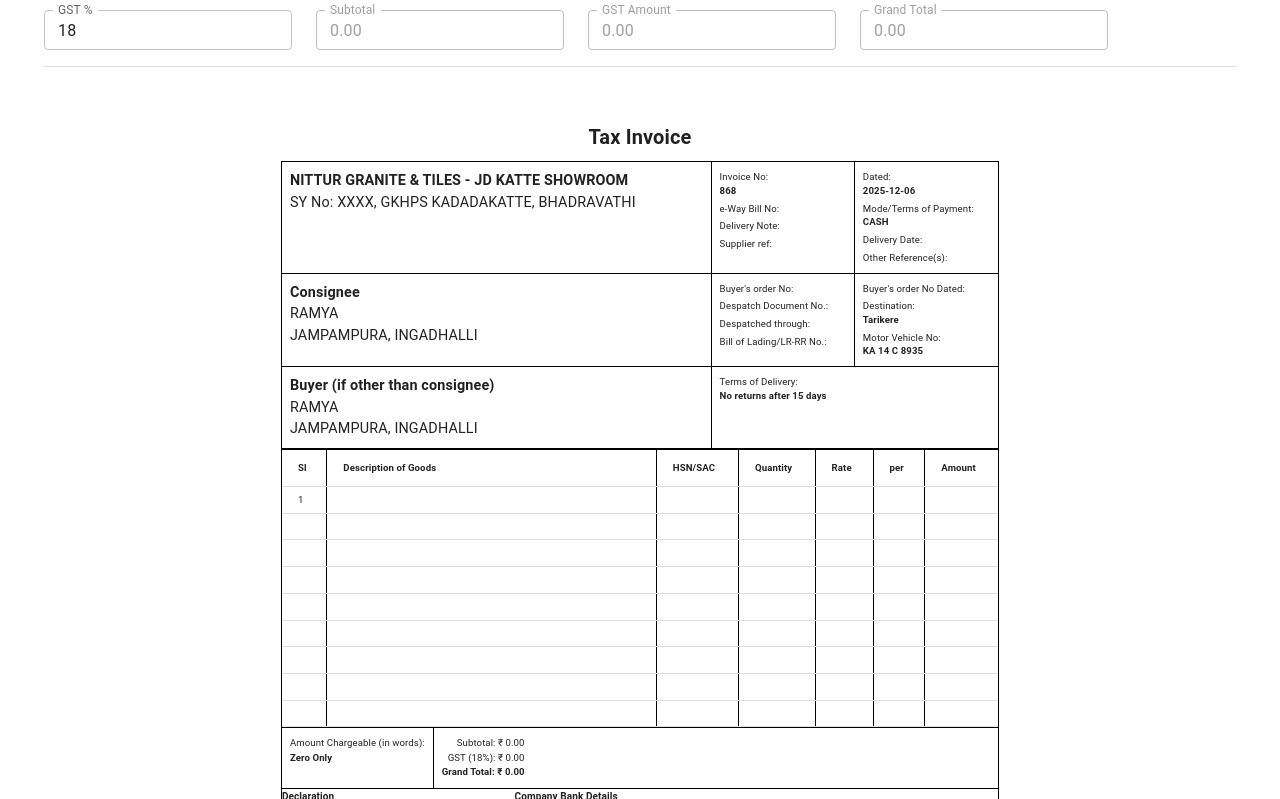
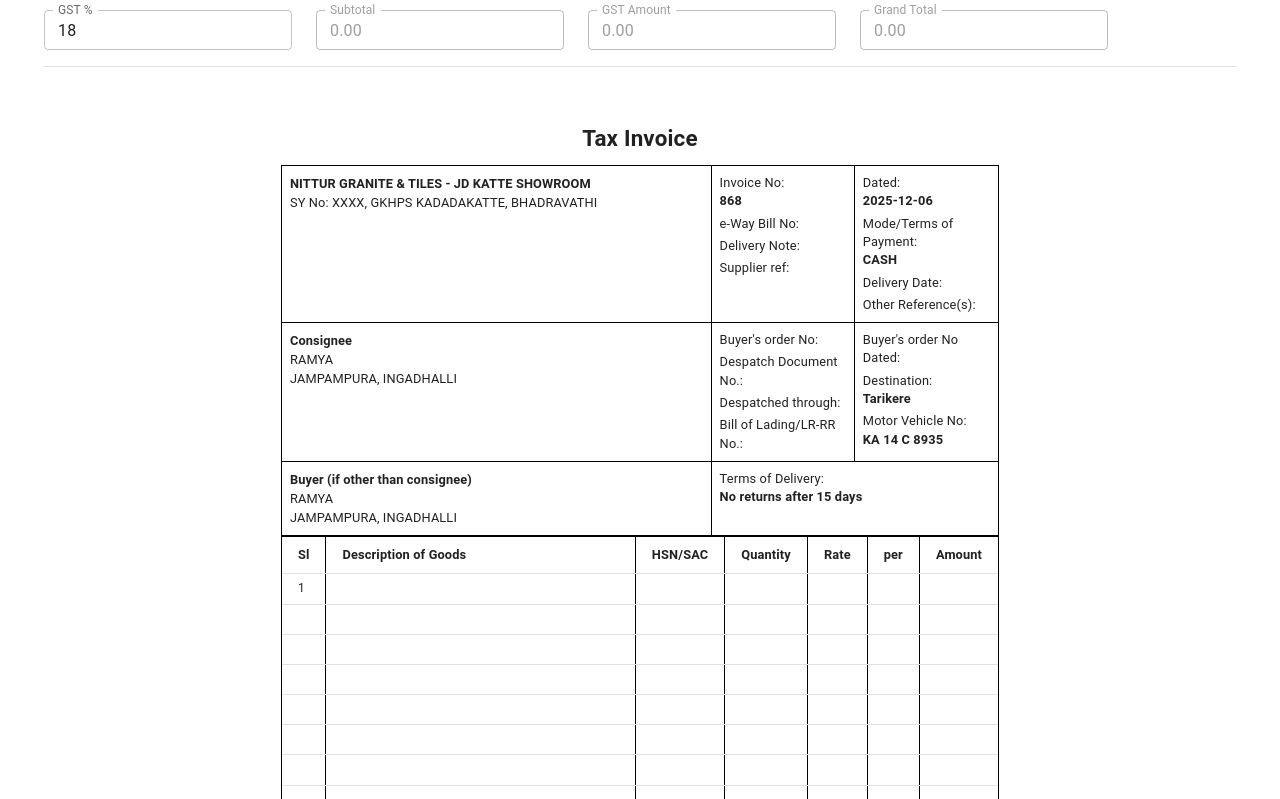
Before and after one commit to gsarun7/inventory-ui, a React (Vite) app: page /invoice in a window 1280 px wide. Shown: the part 601-1400 px from the top of the page. Built offline with nearby package versions, Linux system fonts and the light colour scheme.

Commit message:
updates on preview font changes

```diff
--- a/src/components/InvoiceForm/InvoicePreview.jsx
+++ b/src/components/InvoiceForm/InvoicePreview.jsx
@@ -9,13 +9,14 @@
 
 // Centralized font styles for easy control
 const fontStyles = {
-  header: { fontSize: "0.9rem" },
-  label: { fontSize: "0.6rem" },
-  footer: { fontSize: "8px" },
-  small: { fontSize: "10px" },
-  headerBold: { fontSize: "0.9rem", fontWeight: "bold" },
-  labelBold: { fontSize: "0.6rem", fontWeight: "bold" },
-  footerBold: { fontSize: "10px", fontWeight: "bold" }
+  title: { fontSize: "1.4rem", fontWeight: "bold" },        // Main "Tax Invoice" title
+  header: { fontSize: "0.8rem" },                          // Supplier/consignee names and addresses
+  label: { fontSize: "0.8rem" },                            // Field labels
+  footer: { fontSize: "0.8rem" },                          // Footer text
+  small: { fontSize: "0.8rem" },                            // Small text like signatures
+  headerBold: { fontSize: "0.8rem", fontWeight: "bold" },  // Bold headers
+  labelBold: { fontSize: "0.8rem", fontWeight: "bold" },    // Bold labels/values
+  footerBold: { fontSize: "0.8rem", fontWeight: "bold" }   // Bold footer text
 };
 
 // Centralized table styles for easy control
@@ -23,18 +24,18 @@
   headerCell: {
     fontWeight: "bold",
     borderRight: '1px solid #000',
-    fontSize: "0.6rem"
+    fontSize: "0.8rem"
   },
   headerCellLast: {
     fontWeight: "bold",
-    fontSize: "0.6rem"
+    fontSize: "0.8rem"
   },
   bodyCell: {
     borderRight: '1px solid #000',
-    fontSize: "0.6rem"
+    fontSize: "0.75rem"
   },
   bodyCellLast: {
-    fontSize: "0.6rem"
+    fontSize: "0.75rem"
   }
 };
 
@@ -44,7 +45,7 @@
   return (
     <Paper elevation={0} className="invoice-print invoice-container">
       {/* header */}
-      <Typography variant="h6" align="center" sx={{ fontWeight: "bold", mb: 1 }}>
+      <Typography variant="h6" align="center" sx={{ ...fontStyles.title, mb: 1 }}>
         Tax Invoice
       </Typography>
 
```
